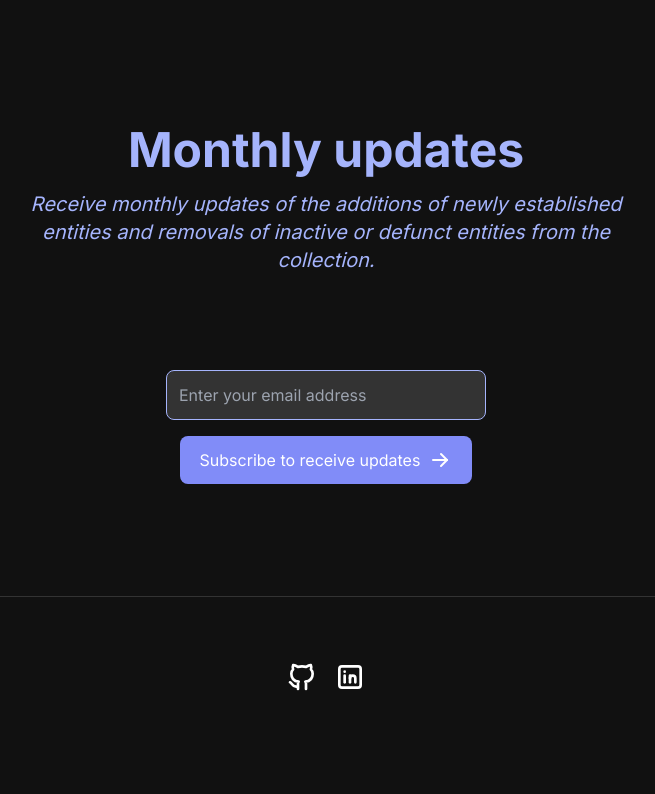
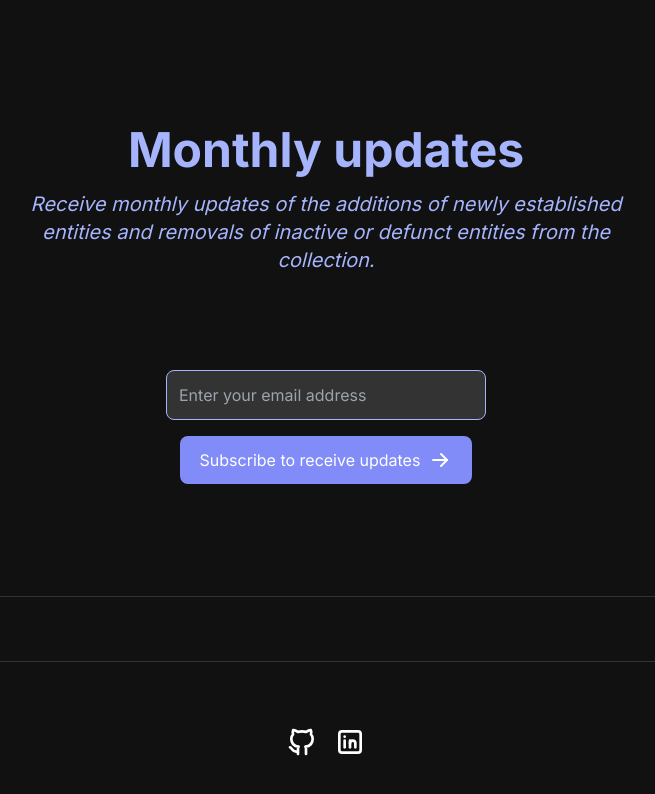
Before and after one commit to stefanicjuraj/it-croatia, a React (Vite) app: page / in a window 1280 px wide. Shown: the part 3155-3949 px from the top of the page, without its empty margins (314-969 px from the left). Built offline with nearby package versions, Linux system fonts and the light colour scheme; no server answers.

Commit message:
style(components): modify footer width & add divider

```diff
--- a/src/components/Footer.tsx
+++ b/src/components/Footer.tsx
@@ -4,7 +4,8 @@ import linkedin from '/assets/icons/linkedin-light.svg';
 
 export default function Footer() {
     return (
-        <footer className="text-center mx-auto rounded-lg mb-24">
+        <footer className="max-w-screen-xl text-center mx-auto rounded-lg my-16">
+            <hr className="border-[#333] mb-16" />
             <div className="inline-flex">
                 <a href="https://github.com/stefanicjuraj/it-croatia" target="_blank" rel="noopener noreferrer">
                     <img src={github} alt="GitHub icon" className="w-8 h-8 mx-2" />
```
